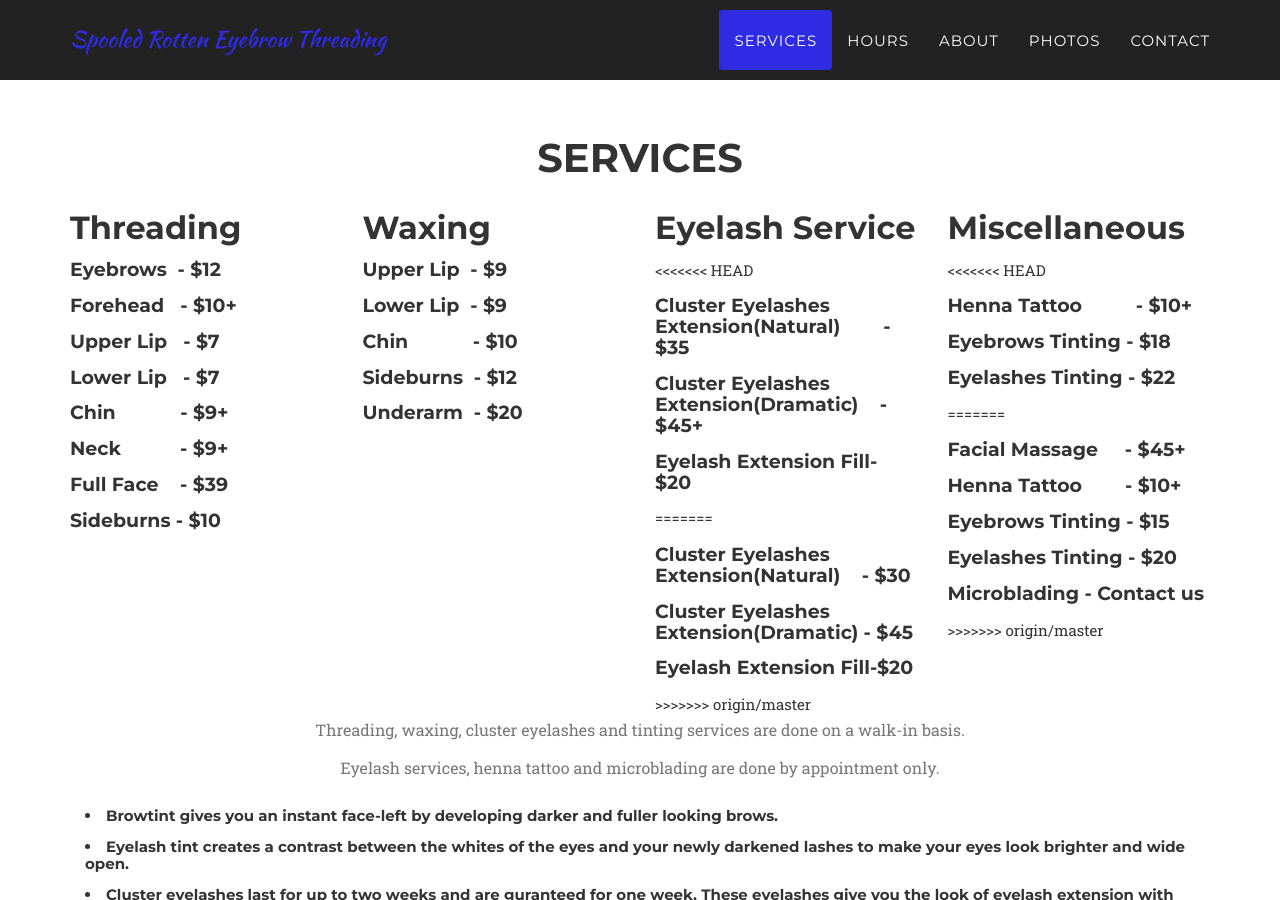
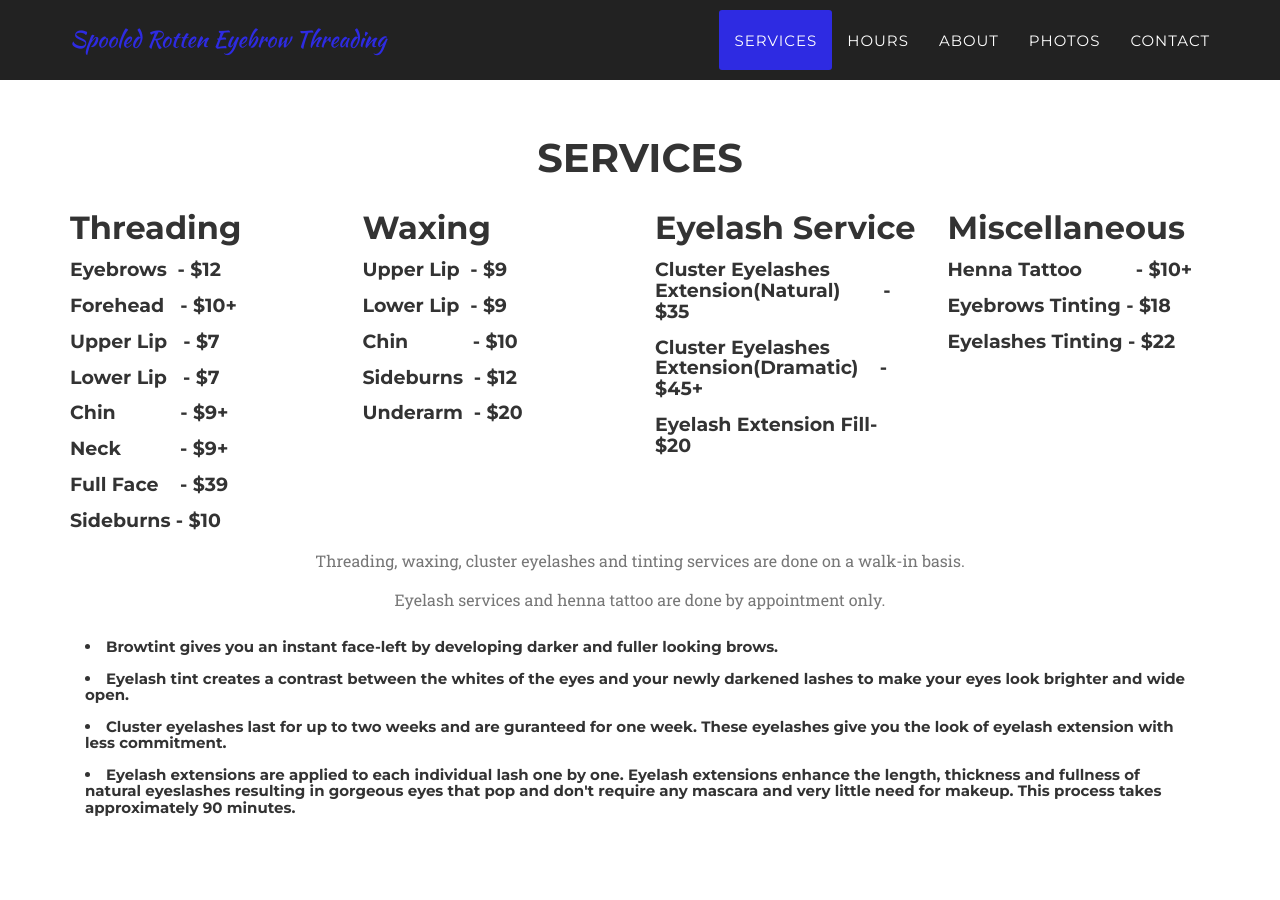
Before and after one commit to spooledrotten/spooledrotten.github.io, a Jekyll site: the page built from index.html, in a window 1280 px wide and 900 px high, scrolled down 847 px. Built offline with Jekyll 4.4.1, drawn with Linux system fonts in a browser that asks for light colours; some web fonts are replaced.

Commit message:
84th commit

```diff
--- a/_includes/services.html
+++ b/_includes/services.html
@@ -40,37 +40,23 @@
 
 					<h2 class="service-heading">Eyelash Service</h2>
 					<!--<h4 class="service-heading">Eyelashes Extension&nbsp;&nbsp;&nbsp;- $30</h4>-->
-<<<<<<< HEAD
 					<h4 class="service-heading">Cluster Eyelashes Extension(Natural)&nbsp;&nbsp;&nbsp;&nbsp;&nbsp;&nbsp;&nbsp;&nbsp;- $35</h4>
 					<h4 class="service-heading">Cluster Eyelashes Extension(Dramatic)&nbsp;&nbsp;&nbsp;&nbsp;- $45+</h4>
 					<h4 class="service-heading">Eyelash Extension Fill- $20</h4>
-=======
-					<h4 class="service-heading">Cluster Eyelashes Extension(Natural)&nbsp;&nbsp;&nbsp;&nbsp;- $30</h4>
-					<h4 class="service-heading">Cluster Eyelashes Extension(Dramatic)&nbsp;- $45</h4>
-					<h4 class="service-heading">Eyelash Extension Fill-$20</h4>
->>>>>>> origin/master
 				</div>
 
 				<div class="col-md-3">
 
 					<h2 class="service-heading">Miscellaneous</h2>
-<<<<<<< HEAD
 					<h4 class="service-heading">Henna Tattoo&nbsp;&nbsp;&nbsp;&nbsp;&nbsp;&nbsp;&nbsp;&nbsp;&nbsp;&nbsp;- $10+</h4>
 					<h4 class="service-heading">Eyebrows Tinting&nbsp;- $18</h4>
 					<h4 class="service-heading">Eyelashes Tinting - $22</h4>
-=======
-                    <h4 class="service-heading">Facial Massage&nbsp;&nbsp;&nbsp;&nbsp;&nbsp;- $45+</h4>
-					<h4 class="service-heading">Henna Tattoo&nbsp;&nbsp;&nbsp;&nbsp;&nbsp;&nbsp;&nbsp;&nbsp;- $10+</h4>
-					<h4 class="service-heading">Eyebrows Tinting&nbsp;- $15</h4>
-					<h4 class="service-heading">Eyelashes Tinting - $20</h4>
-					<h4 class="service-heading">Microblading - Contact us</h4>
->>>>>>> origin/master
 				</div>
 			</div>
 			<div class="row">
                 <div class="col-lg-8 col-lg-offset-2 text-center">
                     <p class="large text-muted">Threading, waxing, cluster eyelashes and tinting services are done on a walk-in basis.</p>
-					<p class="large text-muted">Eyelash services, henna tattoo and microblading are done by appointment only.<br></p>
+					<p class="large text-muted">Eyelash services and henna tattoo are done by appointment only.<br></p>
 				</div>
 			</div>
 
@@ -78,6 +64,8 @@
 					<h5 class="service-heading"><li>Browtint gives you an instant face-left by developing darker and fuller looking brows.</li></h5>
 					<h5 class="service-heading"><li>Eyelash tint creates a contrast between the whites of the eyes and your newly darkened lashes to make your eyes look brighter and wide open.</li></h5>
 					<h5 class="service-heading"><li> Cluster eyelashes last for up to two weeks and are guranteed for one week. These eyelashes give you the look of eyelash extension with less commitment.</li><h5>
+					<h5 class="service-heading"><li> Eyelash extensions are applied to each individual lash one by one. Eyelash extensions enhance the length, thickness and fullness of natural eyeslashes resulting in gorgeous eyes that pop and don't require any mascara and very little need for makeup. This process takes approximately 90 minutes.</li></h5>
 				</div>
-		</div>
+
+	    </div>
     </section>
```
